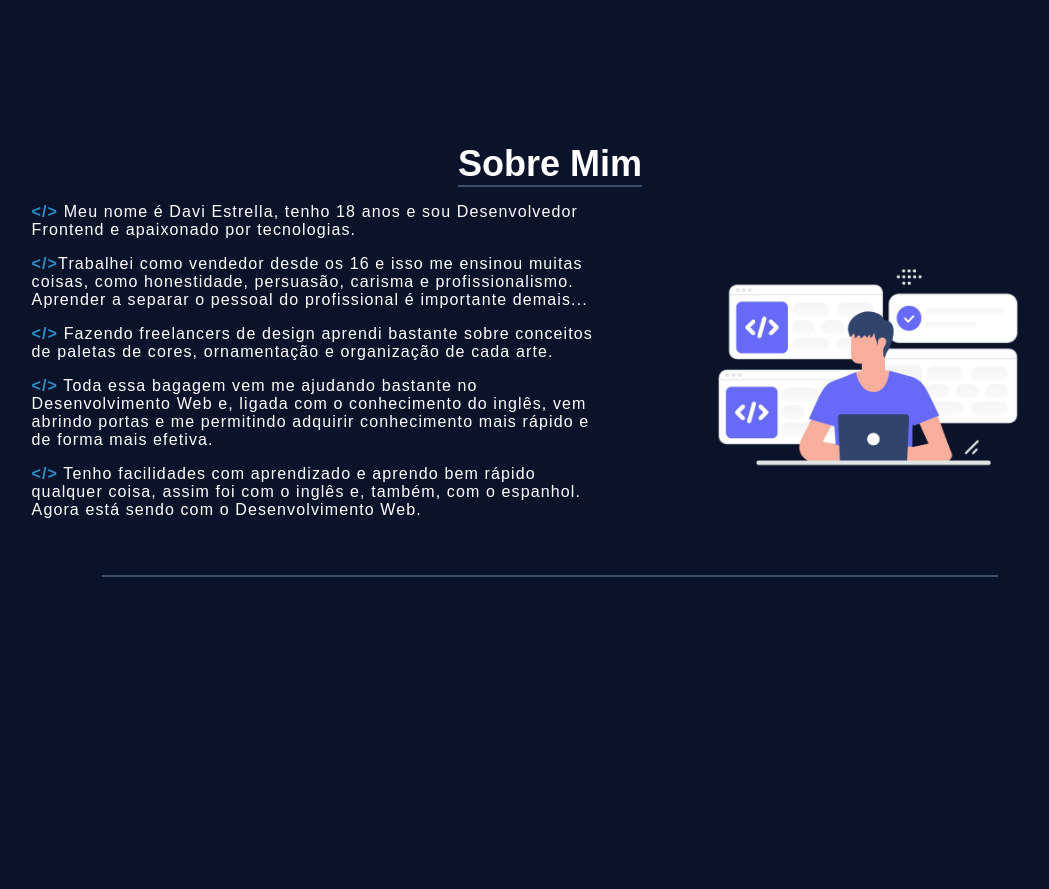
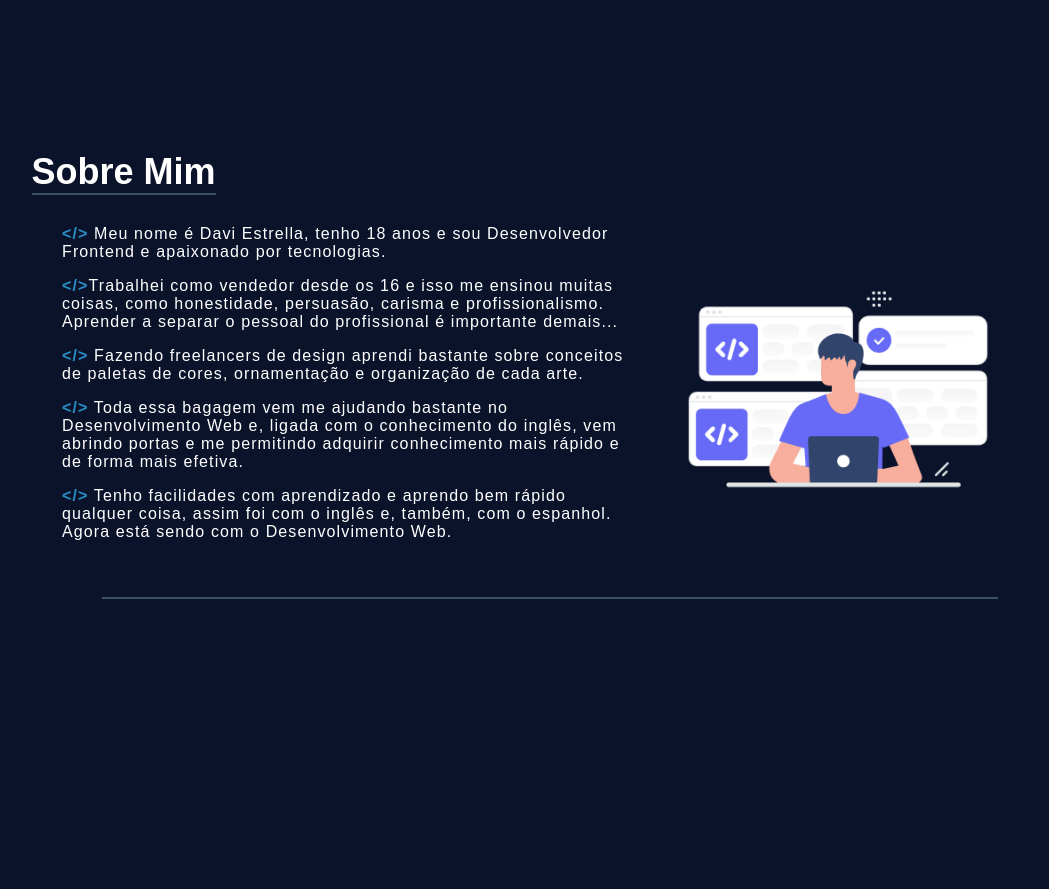
Before and after one commit to destrella66/portfolio, an Angular app: page / in a window 1280 px wide. Shown: the part 820-1709 px from the top of the page, without its empty margins (90-1139 px from the left). Built offline with nearby package versions, Linux system fonts and the light colour scheme.

Commit message:
Corrige bug na página sobre

```diff
--- a/src/app/pages/about/about.component.html
+++ b/src/app/pages/about/about.component.html
@@ -1,7 +1,8 @@
 <div class="container" id="about">
-  <h2 class="topic bold underlinded">Sobre Mim</h2>
 
     <main class="main">
+      <h2 class="topic bold underlinded">Sobre Mim</h2>
+      <div class="about-container flex a-center sp-between">
 
         <div>
           <p>
@@ -20,6 +21,7 @@
         <div>
           <img src="/assets/header.png" alt="">
         </div>
+      </div>
   </main>
   <span class="divisor"></span>
 </div>
--- a/src/app/pages/about/about.component.scss
+++ b/src/app/pages/about/about.component.scss
@@ -1,4 +1,13 @@
 .container {
+  main {
+    flex-direction: column;
+
+    h2 {
+      align-self: flex-start;
+      margin: 30px 0;
+    }
+  }
+
 
   p {
 
```
Lines whose indentation alone changed are shown as unchanged.
